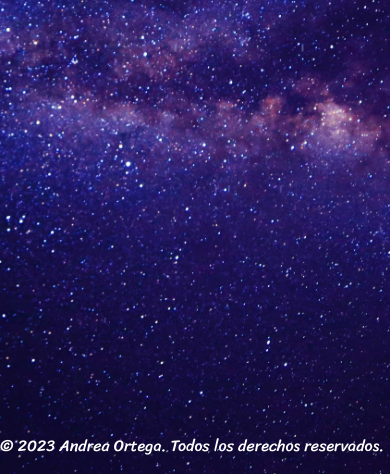
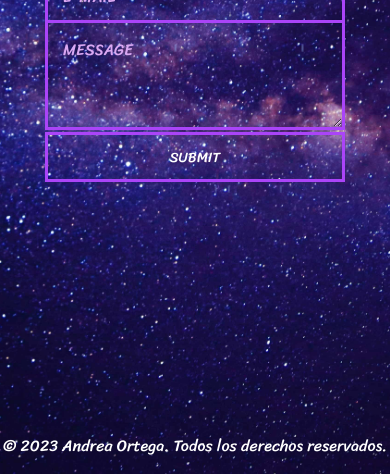
Before and after one commit to 4ndr30/agosto, a plain HTML site: page pages/contact.html in a window 390 px wide. Shown: the part 370-844 px from the top of the page. Drawn offline with nearby package versions, Linux system fonts and the light colour scheme.

Commit message:
se agrega formulario, se modifica carrusel

```diff
--- a/css/styles.css
+++ b/css/styles.css
@@ -185,14 +185,75 @@ body {
 .banner-img img {
   filter: drop-shadow(30px 40px 20px rgb(25, 16, 32));
 }
+#form {
+    position: relative;
+    width:200px;
+    margin: 5% 35%;
+  }
+
+  input {
+
+    font-size: 0.875em;
+    width: 400px;
+    height: 50px;
+    padding: 0px 15px 0px 15px;
+    background: transparent;
+    color: #ffffff;;
+    border: solid 3px #aa44f8;
+    border-bottom: none;
+    cursor: pointer;
+
+  }
+
+  input:hover {
+    background: #8166f9;
+    color: #ebd2f5;
+    font-weight: 800;
+  }
+
+  textarea {
+    width: 400px;
+    max-width: 400px;
+    height: 110px;
+    max-height: 110px;
+    padding: 15px;
+    background: transparent;
+    font-size: 0.875em;
+    border: solid 3px #aa44f8;
+    cursor: pointer;
+  }
+
+  textarea:hover {
+    background: #8166f9;
+
+  }
+
+  #submit {
+    width: 400px;
+    padding: 0;
+    margin: -5px 0px 0px 0px;
+    font-size: 0.875em;
+    color: #ffffff;
+    cursor: pointer;
+    border: solid 3px #aa44f8;
+  }
+
+  #submit:hover {
+    color: #310b3f;
+    font-weight: 800;
+  }
+::placeholder {
+    color: rgb(218, 168, 243);
+ }
 footer {
   bottom: 0;
   width: 100%;
   color: #fff;
+  text-align: center;
 }
-.footer {
+/* .footer {
   position: absolute;
-}
+} */
 
 .burbuja {
   border-radius: 50%;
@@ -310,6 +371,33 @@ footer {
     grid-template-columns: repeat(2, 1fr);
     padding: 2rem 50px;
   }
+  .banner{
+    margin: 0;
+  }
+  #form {
+    position: relative;
+    width:300px;
+    margin: auto;
+  }
+
+  input {
+        width: 300px;
+      }
+
+  textarea {
+    width: 300px;
+    max-width: 300px;
+     }
+
+
+  #submit {
+    width: 300px;
+    margin: -5px 0px 10px 0px;
+
+  }
+  .footer{
+    position: absolute;
+  }
 }
 
 @media screen and (max-width: 650px) {
@@ -341,4 +429,6 @@ footer {
   .history {
     font-size: 15px;
   }
+
+
 }
--- a/pages/contact.html
+++ b/pages/contact.html
@@ -132,6 +132,14 @@
         <div class="burbuja"></div>
         <div class="burbuja"></div>
       </div>
+      <form id="form">
+
+        <input id="name" type="text" placeholder="NAME" required>
+        <input id="email" type="email" placeholder="E-MAIL" required>
+        <textarea id="message" type="text" placeholder="MESSAGE" required></textarea>
+    <input id="submit" type="submit" value="SUBMIT">
+
+  </form>
     </main>
 
     <footer class="footer">
```
Also changed, not shown: pages/about-me.html (+1 -1 lines), pages/projects.html (+1 -1 lines).
